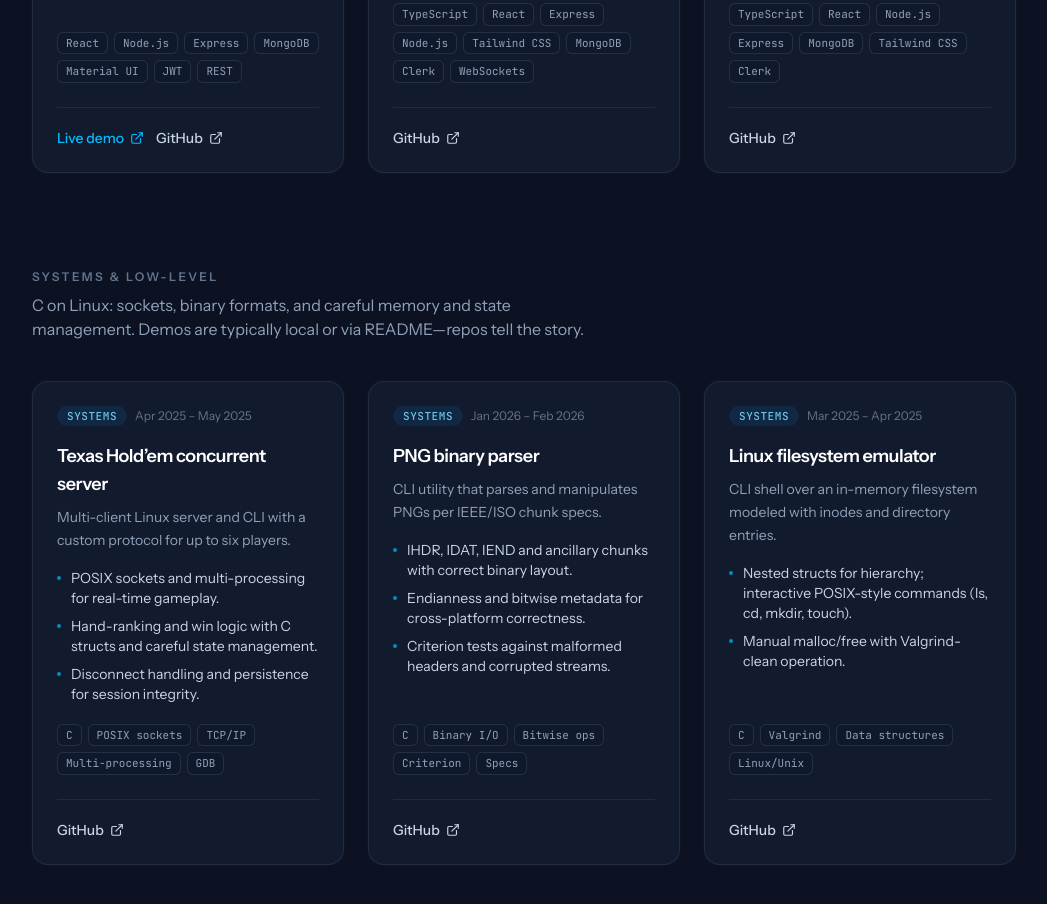
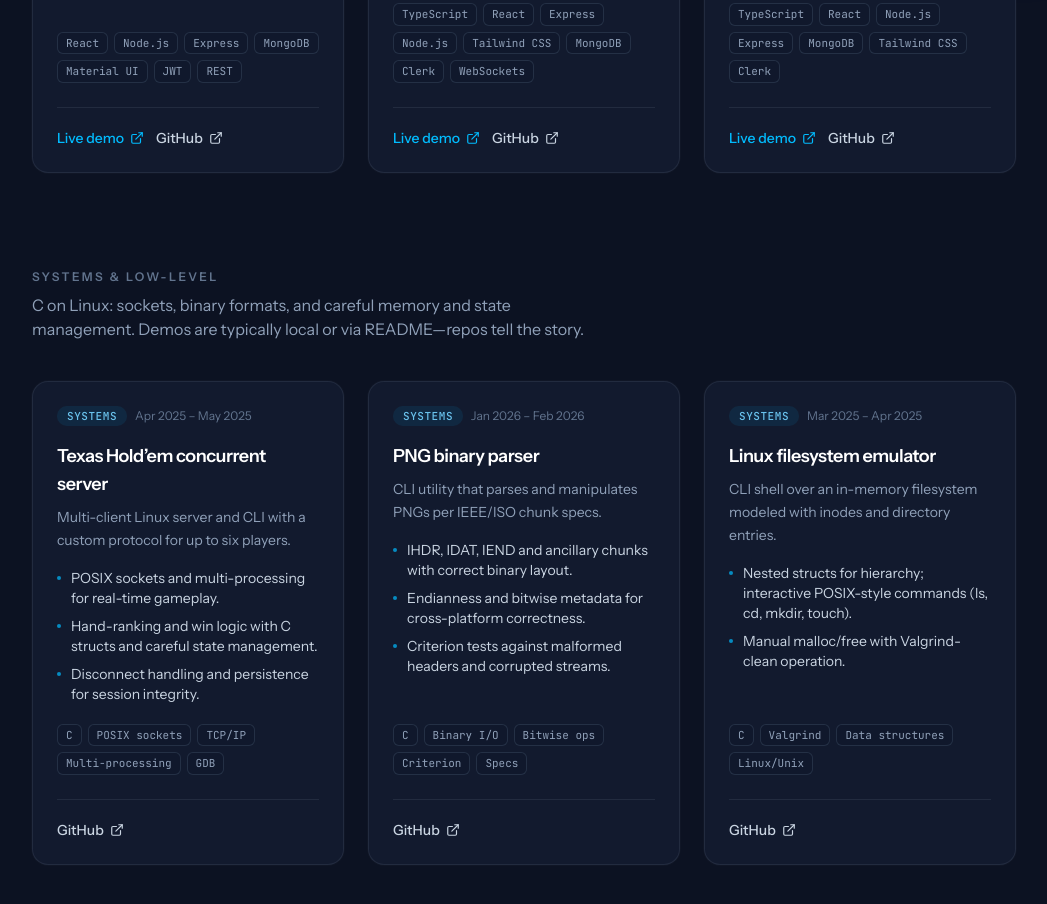
Before and after one commit to DiegoJPons/Portfolio, a React (Vite) app: page / in a window 1280 px wide. Shown: the part 920-1824 px from the top of the page, without its empty margins (116-1163 px from the left). Built offline with nearby package versions, Linux system fonts and the light colour scheme.

Commit message:
Added links to deployed pokedex and spotify clone apps

```diff
--- a/src/data/projects.ts
+++ b/src/data/projects.ts
@@ -63,6 +63,7 @@ export const projects: Project[] = [
     category: "web",
     featured: true,
     githubUrl: "https://github.com/DiegoJPons/realtime-spotify-clone",
+    liveUrl: "https://realtime-spotify-clone-3ldp.onrender.com/",
   },
   {
     id: "pokedex",
@@ -86,6 +87,7 @@ export const projects: Project[] = [
     ],
     category: "web",
     githubUrl: "https://github.com/DiegoJPons/Pokedex",
+    liveUrl: "https://pokedex-mbe4.onrender.com/",
   },
   {
     id: "holdem",
```
